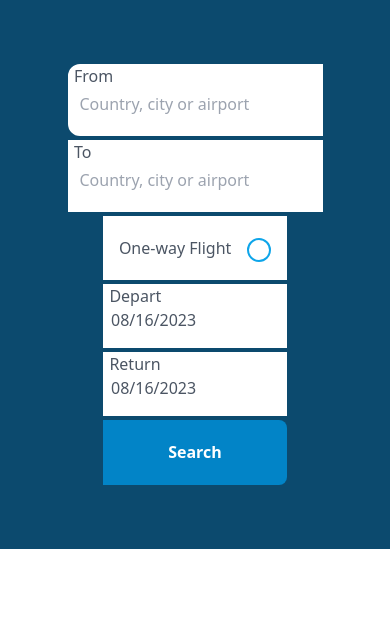
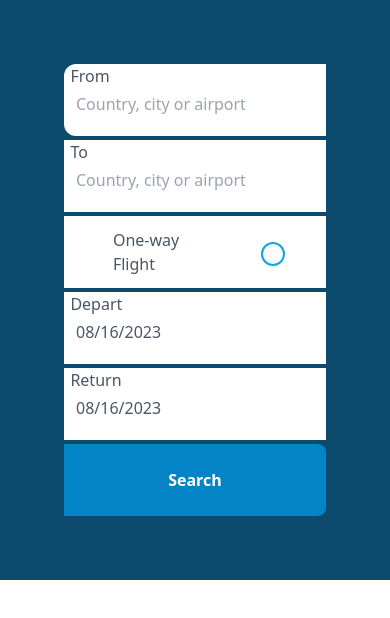
Before and after one commit to cagatay-usta/flight-search-application, a React (Vite) app: page / in a window 390 px wide. Shown: the top 618 px of the page. Built offline with nearby package versions, Linux system fonts and the light colour scheme.

Commit message:
update responsiveness of the searchbox

```diff
--- a/src/Components/AutoComplete.tsx
+++ b/src/Components/AutoComplete.tsx
@@ -17,7 +17,12 @@ function AutoComplete({ id }: AutoCompleteProps) {
   const [value, setValue] = useState("");
   const [suggestions, setSuggestions] = useState<string[]>([]);
   const [validationError, setValidationError] = useState<string | null>(null);
-  const { handleDestination } = useSearchContext();
+  const { handleDestination, validationAlert } = useSearchContext();
+
+  let border = "border-white";
+  if (validationError || validationAlert.samePort) border = "border-red-400";
+  if (id === "from" && validationAlert.emptyFrom) border = "border-red-400";
+  if (id === "to" && validationAlert.emptyTo) border = "border-red-400";
 
   function handleClick(item: string) {
     setValue(item);
@@ -43,6 +48,7 @@ function AutoComplete({ id }: AutoCompleteProps) {
     });
     setSuggestions(filtered);
   }
+
   return (
     <div className="relative flex-grow flex-shrink">
       <div className="input-container flex-col flex ">
@@ -53,7 +59,7 @@ function AutoComplete({ id }: AutoCompleteProps) {
           type="text"
           className={`pt-6 pb-4 px-2  ${
             id == "from" && "rounded-l-xl"
-          } border-4 ${validationError ? "border-red-400" : "border-white"}`}
+          } border-4 ${border}`}
           placeholder="Country, city or airport"
           id={id}
           value={value}
--- a/src/Components/DatePicker.tsx
+++ b/src/Components/DatePicker.tsx
@@ -17,8 +17,11 @@ interface DateProps {
 function DatePicker({ oneWay = false, label }: DateProps) {
   const dateType = label.toLowerCase();
   const today = new Date();
-  const { dates, handleDates } = useSearchContext();
+  const { dates, handleDates, validationAlert } = useSearchContext();
   const [open, setOpen] = useState(false);
+
+  let border = "border-white";
+  if (validationAlert.departBigger) border = "border-red-400";
 
   const handleDaySelect = (date: Date | undefined) => {
     handleDates(date, dateType);
@@ -33,11 +36,14 @@ function DatePicker({ oneWay = false, label }: DateProps) {
     : `bg-white pt-6 pb-4 pr-12 px-2`;
 
   return (
-    <div className="input-container flex-col flex relative flex-grow flex-shrink">
+    <div className="input-container flex-col flex relative flex-grow flex-shrink min-w-[205px]">
       <p className={`absolute left-[.4rem] ${oneWay && "text-slate-100"}`}>
         {label}
       </p>
-      <p className={disabledStyle} onClick={() => setOpen(!open)}>
+      <p
+        className={`${disabledStyle} border-4 ${border}`}
+        onClick={() => setOpen(!open)}
+      >
         {placeholder}
       </p>
       {open && !oneWay && (
--- a/src/Components/OneWayBox.tsx
+++ b/src/Components/OneWayBox.tsx
@@ -3,9 +3,9 @@ import { useSearchContext } from "../Contexts/SearchContext";
 function OneWayBox() {
   const { oneWay, setOneWay } = useSearchContext();
   return (
-    <div className="input-container flex shrink-0 flex-grow w-32 h-16 items-center justify-around bg-white  p-[.5rem]">
-      <label htmlFor="one-way">
-        One-way Flight
+    <div className="input-container flex shrink-0 flex-grow w-32 min-w-[205px] h-[4.5rem] items-center justify-around bg-white  pl-2 ">
+      <label htmlFor="one-way" className=" flex flex-col" >
+        One-way <span>Flight</span>
       </label>
       <input
         type="checkbox"
--- a/src/Components/SearchBox.tsx
+++ b/src/Components/SearchBox.tsx
@@ -8,8 +8,8 @@ function SearchBox() {
   const { oneWay } = useSearchContext();
   return (
     <>
-      <div className="flex justify-center bg-sky-900">
-        <div className="search-box-container flex flex-wrap justify-center w-4/5 gap-1  text-gray-600 p-16 items-center">
+      <div className="flex justify-center  bg-sky-900">
+        <div className="search-box-container flex flex-wrap justify-center gap-1  text-gray-600 p-16 items-center">
           <AutoComplete id="from" />
           <AutoComplete id="to" />
           <OneWayBox />
--- a/src/Components/SearchButton.tsx
+++ b/src/Components/SearchButton.tsx
@@ -5,7 +5,7 @@ function SearchButton() {
   return (
     <button
       type="button"
-      className="rounded-r-lg p-[1.275rem] px-7 bg-sky-600 text-white font-semibold hover:bg-sky-400 active:bg-sky-300 flex-grow"
+      className="rounded-r-lg p-6 px-7 min-w-[205px] bg-sky-600 text-white font-semibold hover:bg-sky-400 active:bg-sky-300 flex-grow"
       onClick={() => handleSearchParams()}
     >
       Search
--- a/src/Contexts/SearchContext.tsx
+++ b/src/Contexts/SearchContext.tsx
@@ -60,6 +60,16 @@ export function SearchContextProvider({ children }: SearchProviderProps) {
     setDestination((prevState) => {
       return { ...prevState, [label]: destination };
     });
+    if (label === "from") {
+      setValidationAlert((prevState) => {
+        return { ...prevState, emptyFrom: false };
+      });
+    }
+    if (label === "to") {
+      setValidationAlert((prevState) => {
+        return { ...prevState, emptyTo: false };
+      });
+    }
   }
 
   const [dates, setDates] = useState<Dates>({
@@ -156,8 +166,6 @@ export function SearchContextProvider({ children }: SearchProviderProps) {
     setErrorMessage(updatedError);
   }, [validationAlert]);
 
-
-
   return (
     <SearchContext.Provider
       value={{
```
